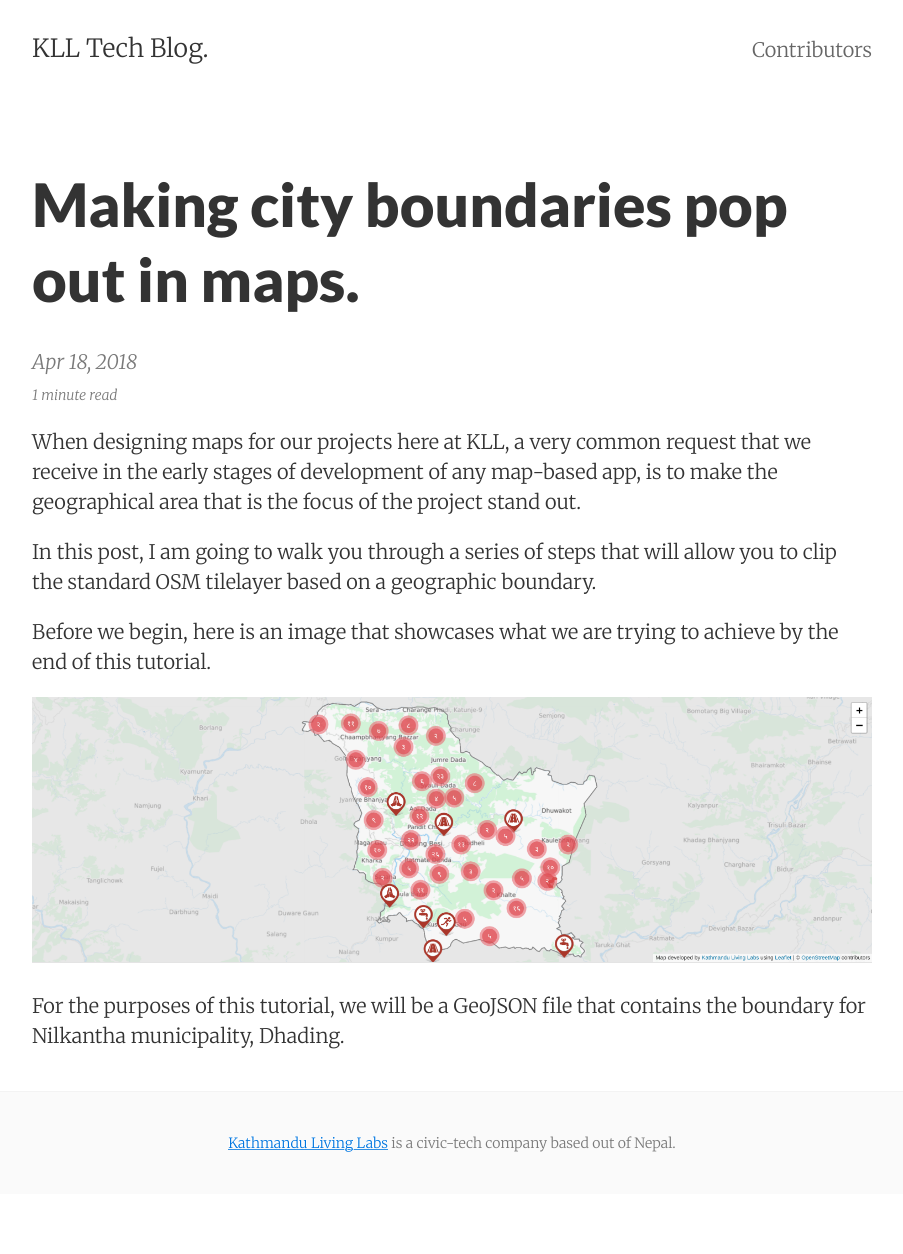
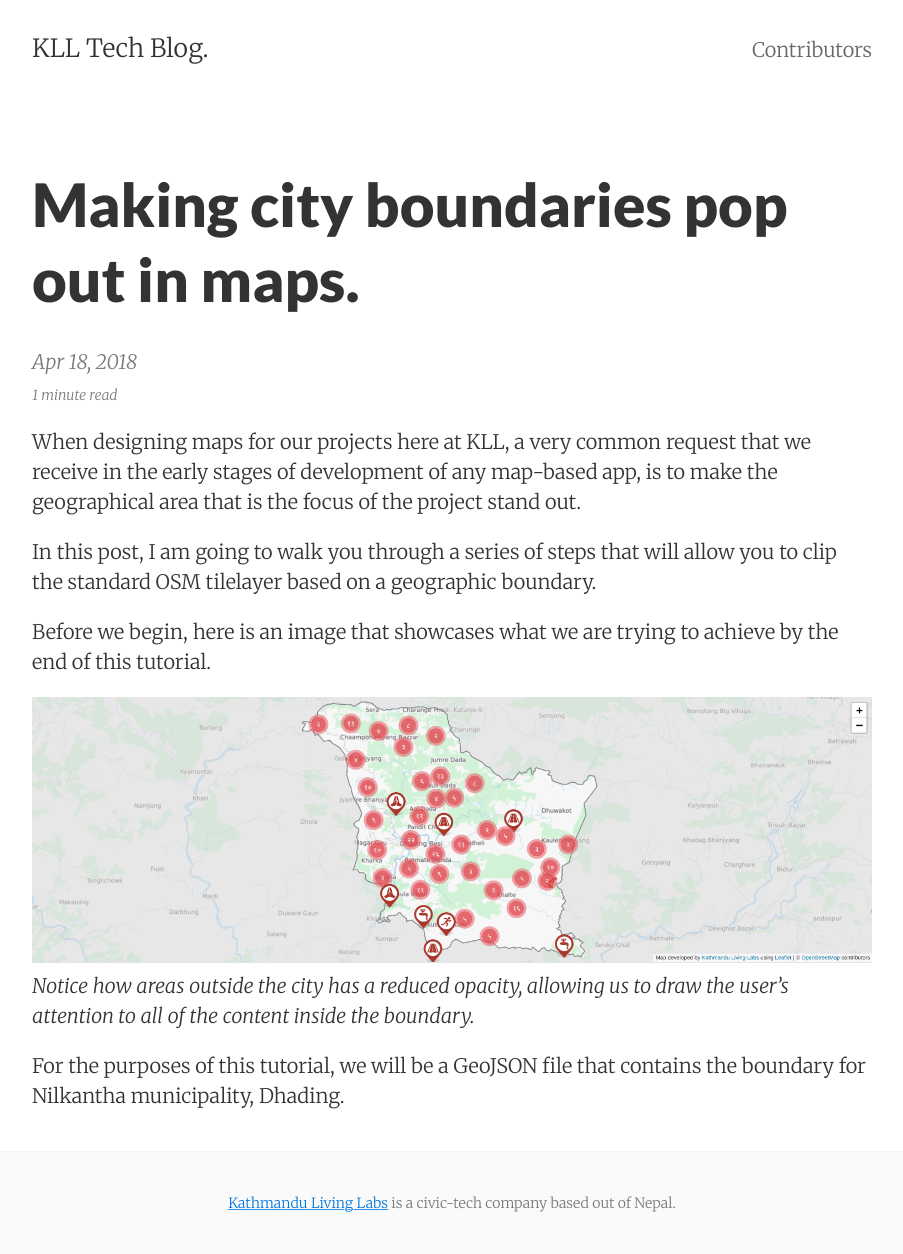
Before and after one commit to KathmanduLivingLabs/kathmandulivinglabs.github.io, a Jekyll site: the page built from _posts/2018-04-25-making-boundaries-pop.md, in a window 1280 px wide. Shown: the whole page, without its empty margins (188-1091 px from the left). Built offline with Jekyll 4.4.1, drawn with Linux system fonts in a browser that asks for light colours; before the commit the page ends 1194 px from its top, so only the background shows below that.

Commit message:
inclded image lets see

```diff
--- a/_posts/2018-04-25-making-boundaries-pop.md
+++ b/_posts/2018-04-25-making-boundaries-pop.md
@@ -12,6 +12,7 @@ In this post, I am going to walk you through a series of steps that will allow y
 
 Before we begin, here is an image that showcases what we are trying to achieve by the end of this tutorial.
 
-![Notice how areas outside the city has a reduced opacity, allowing us to draw the user’s attention to all of the content inside the boundary.]({{ "/assets/img/boundary.png" | absolute_url }})
+![]({{ "/assets/img/boundary.png" | absolute_url }})
+*Notice how areas outside the city has a reduced opacity, allowing us to draw the user’s attention to all of the content inside the boundary.*
 
 For the purposes of this tutorial, we will be a GeoJSON file that contains the boundary for Nilkantha municipality, Dhading.
```
